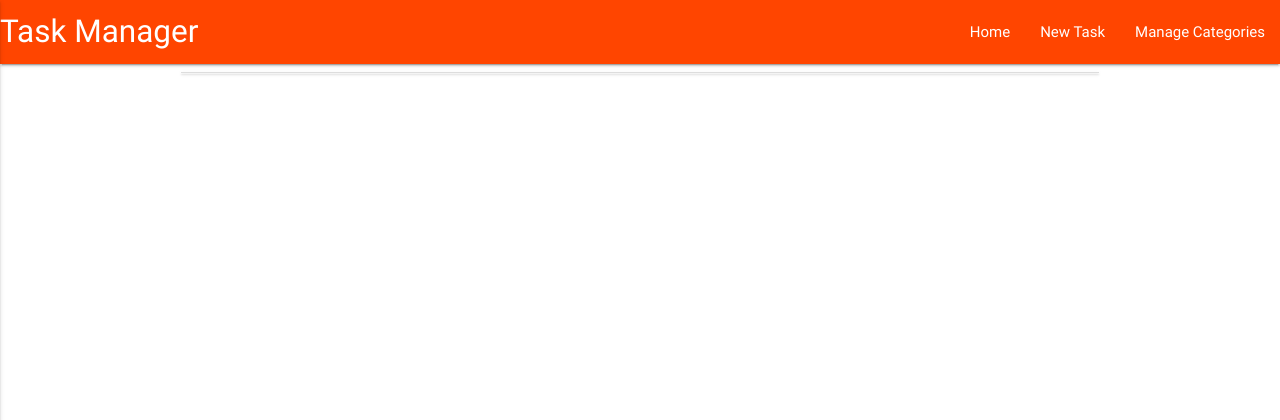
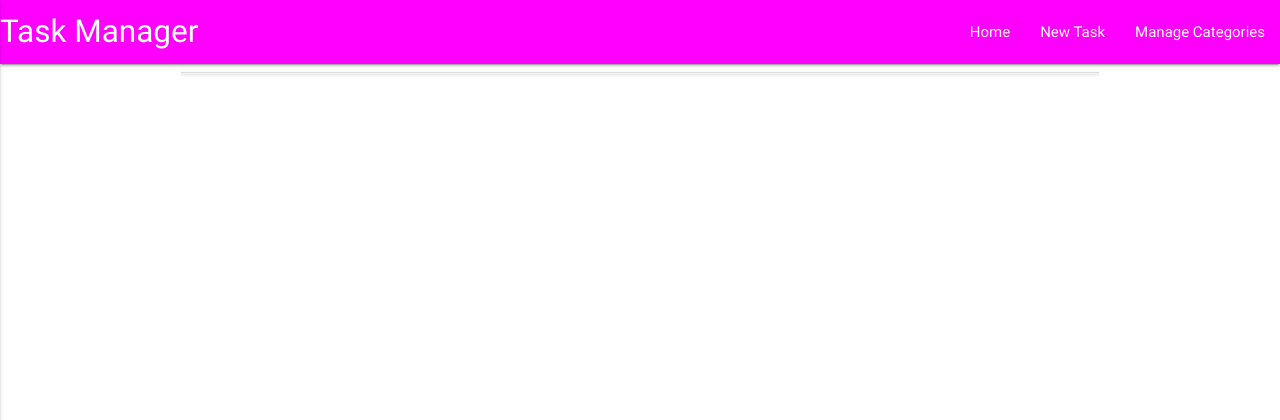
Before and after one commit to freddorn/TaskManager, a Flask app: page / in a window 1280 px wide. Shown: the top 420 px of the page. Run offline with Flask 2, Linux system fonts and the light colour scheme; data that the repository does not hold is empty; some libraries are stand-ins or nearby versions.

Commit message:
changed navbar color

```diff
--- a/static/css/style.css
+++ b/static/css/style.css
@@ -12,5 +12,5 @@
 }
 
 .nav-wrapper {
-    background-color: #ff4500;
+    background-color: #ff00ff;
 }
```
